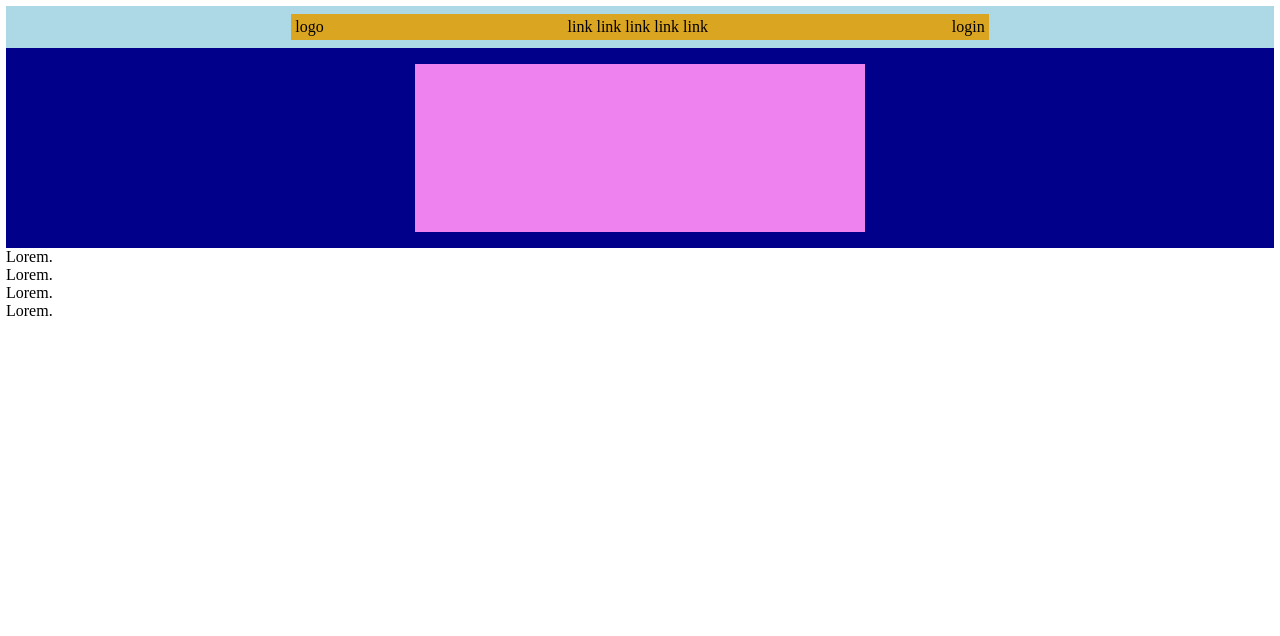
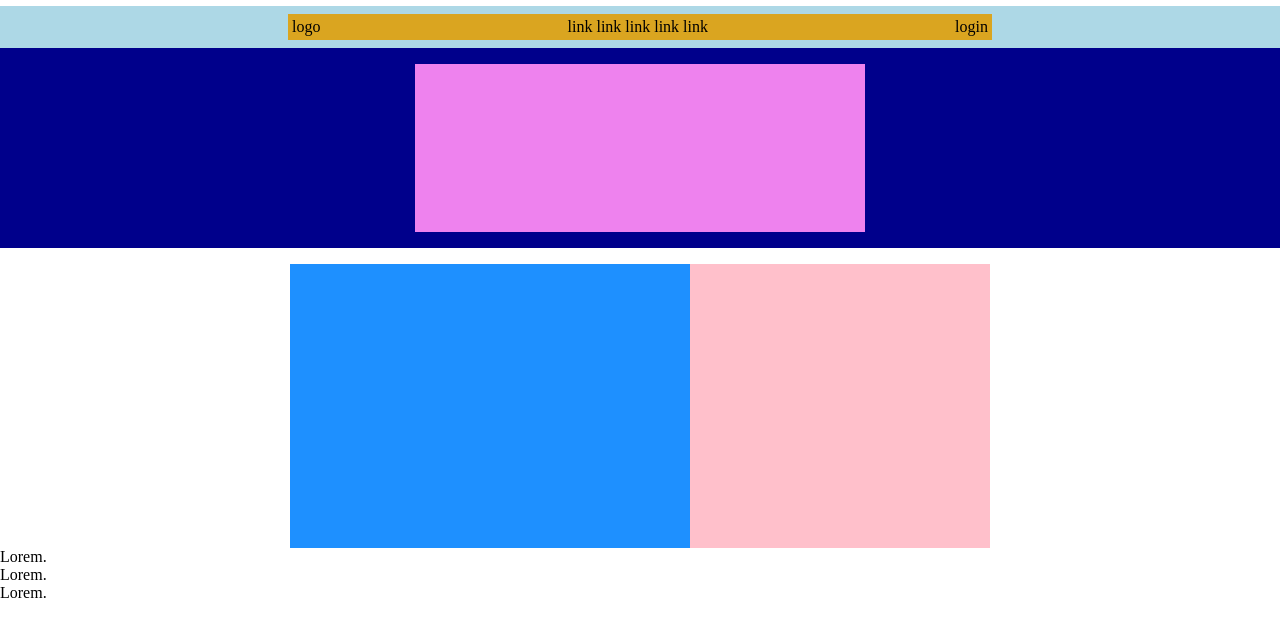
Before and after one commit to alessandrofalcoo/htmlcss-struttura-discord, a plain HTML site: page index.html in a window 1280 px wide. Drawn offline with Linux system fonts and the light colour scheme.

Commit message:
add "invite_only" section

```diff
--- a/assets/style.css
+++ b/assets/style.css
@@ -15,7 +15,7 @@
 }
 html, body{
     height: 100%;
-    margin: 3px;
+    margin-top: 3px;
 }
 
 .header-container{
@@ -52,3 +52,20 @@ html, body{
         width: 450px;
     }
 }
+
+.invite_only{
+    display: flex;
+    justify-content: center;
+    height: 300px;
+    .invite_only-content{
+        background-color: var(--invite_only-left);
+        width: 400px;
+        margin-top: 1rem;
+
+    }
+    .invite_only-container{
+        background-color: var(--invite_only-right);
+        width: 300px;
+        margin-top: 1rem;
+    }
+}
--- a/index.html
+++ b/index.html
@@ -33,19 +33,32 @@
 
             </div>
         </section>
+        <section>
+            <div class="invite_only">
 
-        <div class="invite_only">
-            Lorem.
+                <div class="invite_only-content">
+
                 </div>
+                <div class="invite_only-container">
+
+                </div>
+            </div>
+        </section>
+        <section>
             <div class="community">
                 Lorem.
             </div>
+        </section>
+        <section>
             <div class="fandom">
                 Lorem.
             </div>
+        </section>
+        <section>
             <div class="technology">
                 Lorem.
             </div>
+        </section>
 
 
     </main>
```
Lines whose indentation alone changed are shown as unchanged.
